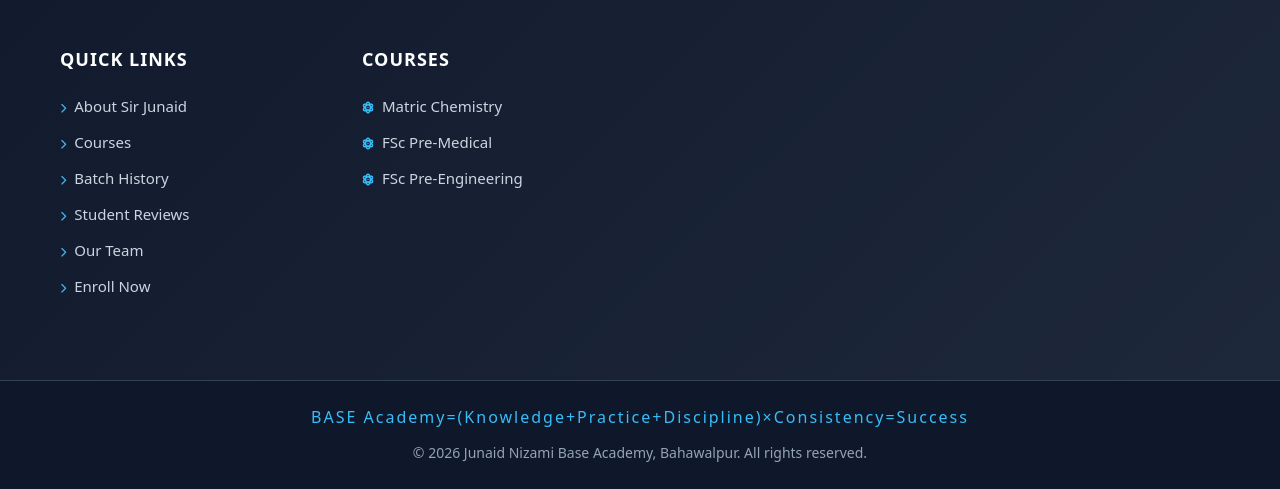
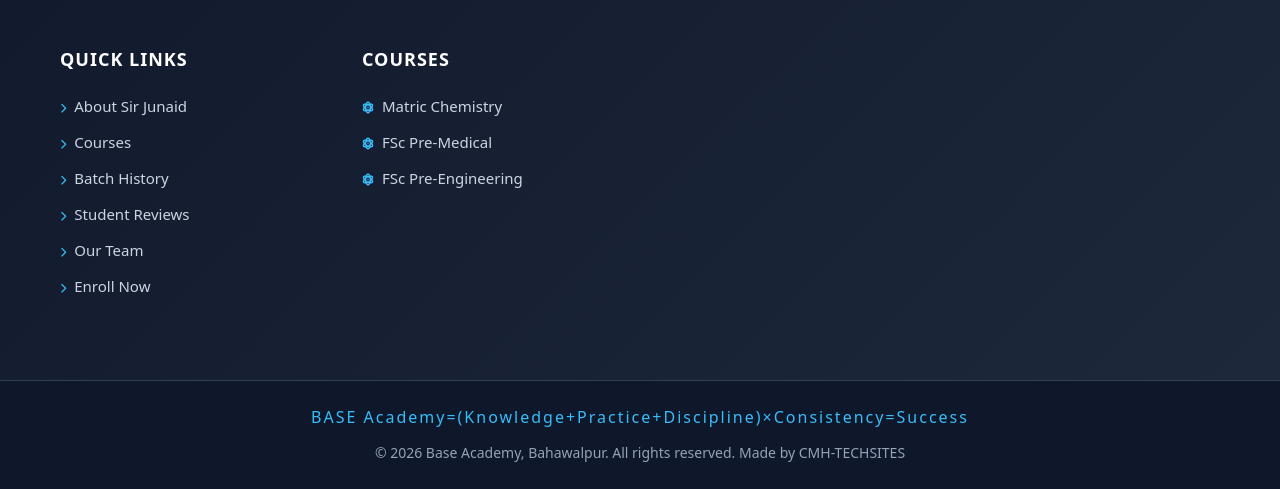
Before and after one commit to Chharid/Junaid-Nizami-Base-Academy-Bahawalpur, a website: page index.html in a window 1280 px wide. Shown: the part 6113-6602 px from the top of the page. Drawn offline with nearby package versions, Linux system fonts and the light colour scheme.

Commit message:
Update index.html

```diff
--- a/index.html
+++ b/index.html
@@ -789,7 +789,7 @@ _Reply to confirm their seat in Batch 15._`;
               BASE Academy=(Knowledge+Practice+Discipline)×Consistency=Success
             </p>
             <p style="margin: 0; color: #94a3b8; font-size: 14px;">
-                © 2026 Junaid Nizami Base Academy, Bahawalpur. All rights reserved.
+                © 2026 Base Academy, Bahawalpur. All rights reserved. Made by CMH-TECHSITES
             </p>
         </div>
     </div>
```
